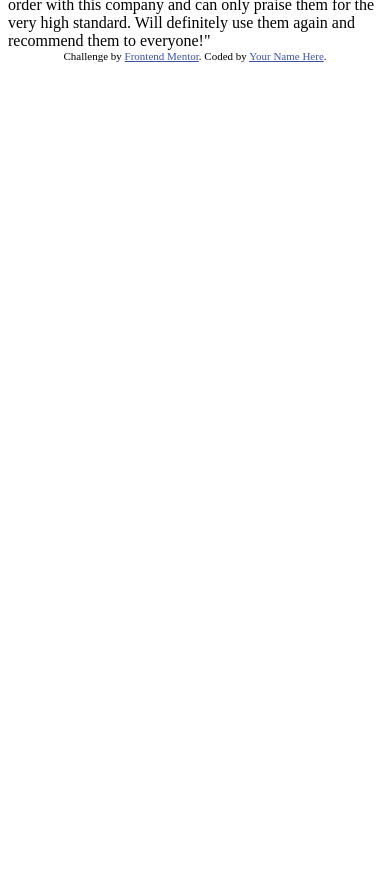
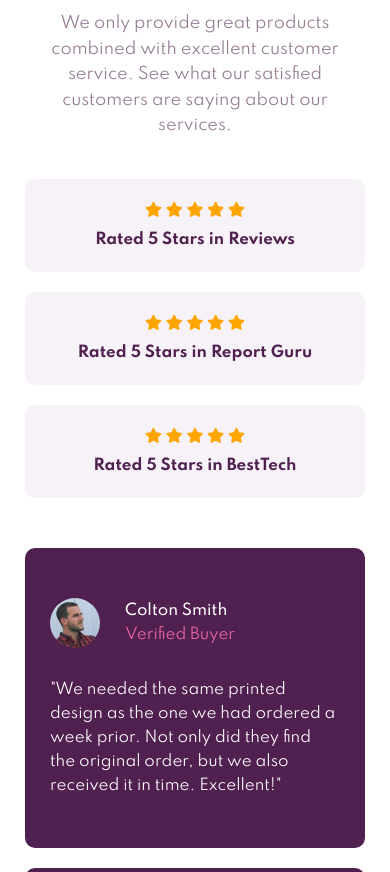
Before and after one commit to marcsanchez1/social-proof-section-master, a plain HTML site: page index.html in a window 390 px wide. Shown: the part 228-1100 px from the top of the page. Before the commit the page ends 844 px from the top, so only its background shows below. Drawn offline with Linux system fonts and the light colour scheme.

Commit message:
Mobile styling

```diff
--- /dev/null
+++ b/css/mobile.css
@@ -0,0 +1,103 @@
+:root {
+  --darkMagenta: hsl(300, 43%, 22%);
+  --softPink: hsl(333, 80%, 67%);
+  --darkGray: hsl(303, 10%, 53%);
+  --lightGray: hsl(300, 24%, 96%);
+  --white: hsl(0, 0%, 100%);
+}
+
+* {
+  box-sizing: border-box;
+  margin: 0;
+  padding: 0;
+}
+
+body {
+  font-family: 'Spartan', sans-serif;
+  font-size: 15px;
+  line-height: 1.6;
+}
+
+.container {
+  padding: 25px;
+}
+
+header {
+  display: flex;
+  flex-direction: column;
+  text-align: center;
+  margin: 50px auto;
+}
+
+.showcase {
+  margin-bottom: 40px;
+}
+  .showcase h1 {
+    display: flex;
+    flex-direction: column;
+    color: var(--darkMagenta);
+    margin: 0 15px 20px;
+  }
+  .showcase p {
+    color: var(--darkGray);
+    font-size: 16px;
+  }
+  .showcase .ratings {
+    margin-top: ;
+  }
+
+.ratings {
+  display: flex;
+  flex-direction: column;
+}
+  .ratings #reviews {
+    background: var(--lightGray);
+    margin-bottom: 20px;
+    padding: 20px;
+    border-radius: 10px;
+  }
+  .ratings #reviews:last-child {
+    margin-bottom: 0;
+  }
+  .ratings span.checked {
+    color: orange;
+  }
+  #reviews .stars {
+    margin-bottom: 5px;
+  }
+  #reviews p {
+    color: var(--darkMagenta);
+    font-weight: 700;
+  }
+
+.buyer-review {
+  display: flex;
+  flex-direction: column;
+  background: var(--darkMagenta);
+  padding: 50px 25px;
+  margin-bottom: 20px;
+  color: var(--white);
+  border-radius: 10px;
+}
+  .buyer-review:last-child {
+    margin-bottom: 0px;
+  }
+  .customer {
+    display: flex;
+    align-items: center;
+    margin-bottom: 30px;
+  }
+  .customer img {
+    width: 50px;
+    border-radius: 50%;
+    margin-right: 25px;
+  }
+  .customer-info p.name {
+    font-weight: 500;
+  }
+  .customer-info p.type-of-buyer {
+    color: var(--softPink);
+  }
+  .customers-review p {
+    font-weight: 400;
+  }
--- a/index.html
+++ b/index.html
@@ -11,6 +11,17 @@
       sizes="32x32"
       href="./images/favicon-32x32.png"
     />
+    <link
+      rel="stylesheet"
+      href="https://use.fontawesome.com/releases/v5.14.0/css/all.css"
+      integrity="sha384-HzLeBuhoNPvSl5KYnjx0BT+WB0QEEqLprO+NBkkk5gbc67FTaL7XIGa2w1L0Xbgc"
+      crossorigin="anonymous"
+    />
+    <link
+      href="https://fonts.googleapis.com/css2?family=Spartan:wght@400;500;700&display=swap"
+      rel="stylesheet"
+    />
+    <link rel="stylesheet" media="screen and (min-width: 375px)" href="css/mobile.css" />
 
     <title>Frontend Mentor | Social proof section</title>
 
@@ -19,6 +30,7 @@
       .attribution {
         font-size: 11px;
         text-align: center;
+        margin-top: 60px;
       }
       .attribution a {
         color: hsl(228, 45%, 44%);
@@ -26,36 +38,102 @@
     </style>
   </head>
   <body>
-    10,000+ of our users love our products.
+    <div class="container">
+      <header>
+        <div class="showcase">
+          <h1>10,000+ of our users love our products.</h1>
+          <p class="description">
+            We only provide great products combined with excellent customer
+            service. See what our satisfied customers are saying about our
+            services.
+          </p>
+        </div>
 
-    We only provide great products combined with excellent customer service.
-    See what our satisfied customers are saying about our services.
+        <div class="ratings">
+          <div id="reviews" class="star-reviews">
+            <div class="stars">
+              <span class="fa fa-star checked"></span>
+              <span class="fa fa-star checked"></span>
+              <span class="fa fa-star checked"></span>
+              <span class="fa fa-star checked"></span>
+              <span class="fa fa-star checked"></span>
+            </div>
+            <p>Rated 5 Stars in Reviews</p>
+          </div>
+          <div id="reviews" class="star-guru">
+            <div class="stars">
+              <span class="fa fa-star checked"></span>
+              <span class="fa fa-star checked"></span>
+              <span class="fa fa-star checked"></span>
+              <span class="fa fa-star checked"></span>
+              <span class="fa fa-star checked"></span>
+            </div>
+            <p>Rated 5 Stars in Report Guru</p>
+          </div>
+          <div id="reviews" class="star-bestTech">
+            <div class="stars">
+              <span class="fa fa-star checked"></span>
+              <span class="fa fa-star checked"></span>
+              <span class="fa fa-star checked"></span>
+              <span class="fa fa-star checked"></span>
+              <span class="fa fa-star checked"></span>
+            </div>
+            <p>Rated 5 Stars in BestTech</p>
+          </div>
+        </div>
+      </header>
 
-    Rated 5 Stars in Reviews
-    Rated 5 Stars in Report Guru
-    Rated 5 Stars in BestTech
+      <div class="buyer-review">
+        <div class="customer">
+          <img class="customer-img" src="images/image-colton.jpg" alt="Colton">
+          <div class="customer-info">
+            <p class="name">Colton Smith</p>
+            <p class="type-of-buyer">Verified Buyer</p>
+          </div>
+        </div>
+        <div class="customers-review">
+          <p>"We needed the same printed design as
+            the one we had ordered a week prior. Not only did they find the original
+            order, but we also received it in time. Excellent!" </p>
+        </div>
+      </div>
 
-    Colton Smith
-    Verified Buyer
-    "We needed the same printed design as the one we had ordered a week prior.
-    Not only did they find the original order, but we also received it in time.
-    Excellent!"
+      <div class="buyer-review">
+        <div class="customer">
+          <img class="customer-img" src="images/image-irene.jpg" alt="Colton">
+          <div class="customer-info">
+            <p class="name">Irene Roberts</p>
+            <p class="type-of-buyer">Verified Buyer</p>
+          </div>
+        </div>
+        <div class="customers-review">
+          <p>"Customer service is always excellent and very quick turn around.
+            Completely delighted with the simplicity of the purchase and the speed of
+            delivery." </p>
+        </div>
+      </div>
 
-    Irene Roberts
-    Verified Buyer
-    "Customer service is always excellent and very quick turn around. Completely
-    delighted with the simplicity of the purchase and the speed of delivery."
+      <div class="buyer-review">
+        <div class="customer">
+          <img class="customer-img" src="images/image-anne.jpg" alt="Colton">
+          <div class="customer-info">
+            <p class="name">Anne Wallace</p>
+            <p class="type-of-buyer">Verified Buyer</p>
+          </div>
+        </div>
+        <div class="customers-review">
+          <p>"Put an order with this company and
+            can only praise them for the very high standard. Will definitely use them
+            again and recommend them to everyone!" </p>
+        </div>
+      </div>
 
-    Anne Wallace
-    Verified Buyer
-    "Put an order with this company and can only praise them for the very high
-    standard. Will definitely use them again and recommend them to everyone!"
-
-    <div class="attribution">
-      Challenge by
-      <a href="https://www.frontendmentor.io?ref=challenge" target="_blank"
-        >Frontend Mentor</a
-      >. Coded by <a href="#">Your Name Here</a>.
+      <div class="attribution">
+        Challenge by
+        <a href="https://www.frontendmentor.io?ref=challenge" target="_blank"
+          >Frontend Mentor</a
+        >. Coded by <a href="#">Your Name Here</a>.
+      </div>
     </div>
   </body>
 </html>
```
